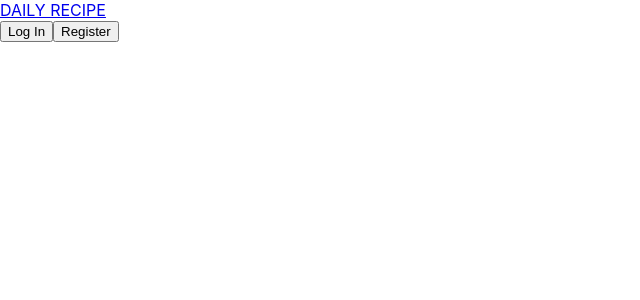
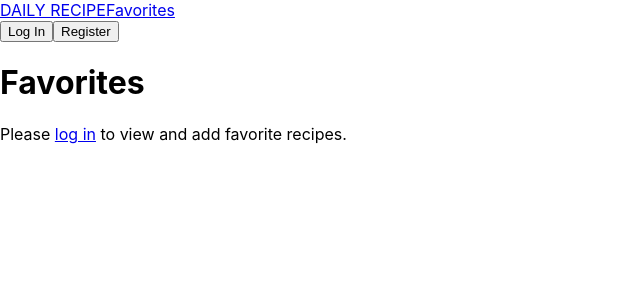
Before and after one commit to Art7578/react-recipes, a React (Create React App) app: page /react-recipes/favorites in a window 1280 px wide. Shown: the top 300 px of the page, without its empty margins (0-640 px from the left). Built offline with nearby package versions, Linux system fonts and the light colour scheme.

Commit message:
add Favorites

```diff
--- a/src/App.js
+++ b/src/App.jsx
@@ -4,6 +4,7 @@ import { Home } from "./pages/Home/Home";
 import { Login } from "./pages/LogIn/LogIn";
 import { Registration } from "./pages/Registration/Registration";
 import { Header } from "./components/Header/Header";
+import { Favorites } from "./pages/Favorites/Favorites";
 
 function App() {
   return (
@@ -13,6 +14,7 @@ function App() {
         <Route path="/" element={<Home/>}/>
         <Route path="/login" element={<Login />}/>
         <Route path="/register" element={<Registration />}/>
+        <Route path="/favorites" element={<Favorites />}/>
       </Routes>
     </div>
   );
--- a/src/components/Header/Header.jsx
+++ b/src/components/Header/Header.jsx
@@ -22,6 +22,11 @@ export const Header = () => {
                 <Link className={css.logo} to="/">
                     <span>DAILY RECIPE</span>
                 </Link>
+
+                <Link to="/favorites">
+                    <span>Favorites</span>
+                </Link>
+
                 <div className={css.buttons}>
                     {isAuth ? (
                         <>
--- a/src/components/Recipe/Recipe.jsx
+++ b/src/components/Recipe/Recipe.jsx
@@ -1,10 +1,11 @@
 import React from 'react';
-import { useDispatch } from 'react-redux';
+import { useDispatch, useSelector } from 'react-redux';
 import { Link } from 'react-router-dom';
 
 import css from './Recipe.module.css';
 import { UserInfo } from '../UserInfo/UserInfo';
 import { fetchRemoveRecipe } from '../../redux/slices/recipe';
+import { addToFavorites, removeFromFavorites } from '../../redux/slices/favorites';
 
 export const Recipe = ({
   id,
@@ -19,6 +20,10 @@ export const Recipe = ({
   isEditable,
 }) => {
   const dispatch = useDispatch();
+  const isAuth = useSelector(state => state.auth.data !== null);
+  const favorites = useSelector(state => state.favorites.favorites);
+  const userId = useSelector(state => state.auth.data?._id);
+  const isFavorite = favorites.some(recipe => recipe._id === id);
 
   if (isLoading) {
     return <div>Loading</div>;
@@ -27,6 +32,18 @@ export const Recipe = ({
   const onClickRemove = () => {
     if (window.confirm('Are you sure you want to delete recipe?')) {
       dispatch(fetchRemoveRecipe(id));
+    }
+  };
+
+  const toggleFavorite = () => {
+    if (isFavorite) {
+      dispatch(removeFromFavorites({ id }));
+      const updatedFavorites = favorites.filter(recipe => recipe._id !== id);
+      localStorage.setItem(`favorites_${userId}`, JSON.stringify(updatedFavorites));
+    } else {
+      dispatch(addToFavorites({ recipe: { _id: id, title, description, imageUrl } }));
+      const updatedFavorites = [...favorites, { _id: id, title, description, imageUrl }];
+      localStorage.setItem(`favorites_${userId}`, JSON.stringify(updatedFavorites));
     }
   };
 
@@ -60,6 +77,11 @@ export const Recipe = ({
           {children && <div className={css.content}>{children}</div>}
           <span className={css.postDetails}>{description}</span>
         </div>
+        {isAuth && (
+          <button onClick={toggleFavorite}>
+            {isFavorite ? 'Remove from favorites' : 'Add to favorites'}
+          </button>
+        )}
       </div>
     </div>
   );
--- /dev/null
+++ b/src/pages/Favorites/Favorites.jsx
@@ -0,0 +1,51 @@
+import React, { useEffect } from 'react';
+import { useSelector, useDispatch } from 'react-redux';
+import { Link } from 'react-router-dom';
+
+import { Recipe } from '../../components/Recipe/Recipe';
+import { selectFavorites, clearFavorites, addToFavorites } from '../../redux/slices/favorites';
+
+export const Favorites = () => {
+  const dispatch = useDispatch();
+  const favorites = useSelector(selectFavorites);
+  const isAuth = useSelector(state => state.auth.data !== null);
+  const userId = useSelector(state => state.auth.data?._id);
+
+  useEffect(() => {
+    const savedFavorites = JSON.parse(localStorage.getItem(`favorites_${userId}`));
+    if (savedFavorites) {
+      dispatch(clearFavorites());
+      savedFavorites.forEach(recipe => {
+        dispatch(addToFavorites({ recipe }));
+      });
+    }
+  }, [dispatch, userId]);
+
+  return (
+    <div>
+      <h1>Favorites</h1>
+      {!isAuth && (
+        <p>Please <Link to="/login">log in</Link> to view and add favorite recipes.</p>
+      )}
+      {isAuth && favorites.length === 0 ? (
+        <p>No favorite recipes yet. <Link to="/">Browse recipes</Link></p>
+      ) : (
+        <div>
+          {favorites.map(recipe => (
+            <Recipe
+              key={recipe._id}
+              id={recipe._id}
+              title={recipe.title}
+              description={recipe.description}
+              imageUrl={recipe.imageUrl}
+              user={recipe.user}
+              createdAt={recipe.createdAt}
+              isEditable={false}
+              isLoading={false}
+            />
+          ))}
+        </div>
+      )}
+    </div>
+  );
+};
--- /dev/null
+++ b/src/redux/slices/favorites.js
@@ -0,0 +1,35 @@
+import { createSlice } from "@reduxjs/toolkit";
+import { logout } from "./auth";
+
+const initialState = {
+  favorites: [],
+};
+
+const favoritesSlice = createSlice({
+  name: "favorites",
+  initialState,
+  reducers: {
+    addToFavorites: (state, action) => {
+      const { recipe } = action.payload;
+      state.favorites.push(recipe);
+    },
+    removeFromFavorites: (state, action) => {
+      const { id } = action.payload;
+      state.favorites = state.favorites.filter((recipe) => recipe._id !== id);
+    },
+    clearFavorites: (state) => {
+      state.favorites = [];
+    },
+  },
+  extraReducers: (builder) => {
+    builder.addCase(logout, (state) => {
+      state.favorites = [];
+    });
+  },
+});
+
+export const { addToFavorites, removeFromFavorites, clearFavorites } = favoritesSlice.actions;
+
+export const selectFavorites = (state) => state.favorites.favorites;
+
+export const favoritesReducer = favoritesSlice.reducer;
--- a/src/redux/store.js
+++ b/src/redux/store.js
@@ -1,11 +1,13 @@
 import { configureStore } from "@reduxjs/toolkit";
 import { recipesReducer } from "./slices/recipe";
 import { authReducer } from "./slices/auth";
+import { favoritesReducer } from "./slices/favorites";
 
 const store = configureStore({
     reducer: {
         recipes: recipesReducer,
         auth: authReducer,
+        favorites: favoritesReducer
     },
 });
 
```
Also changed, not shown: src/pages/Favorites/Favorites.module.css (added).
